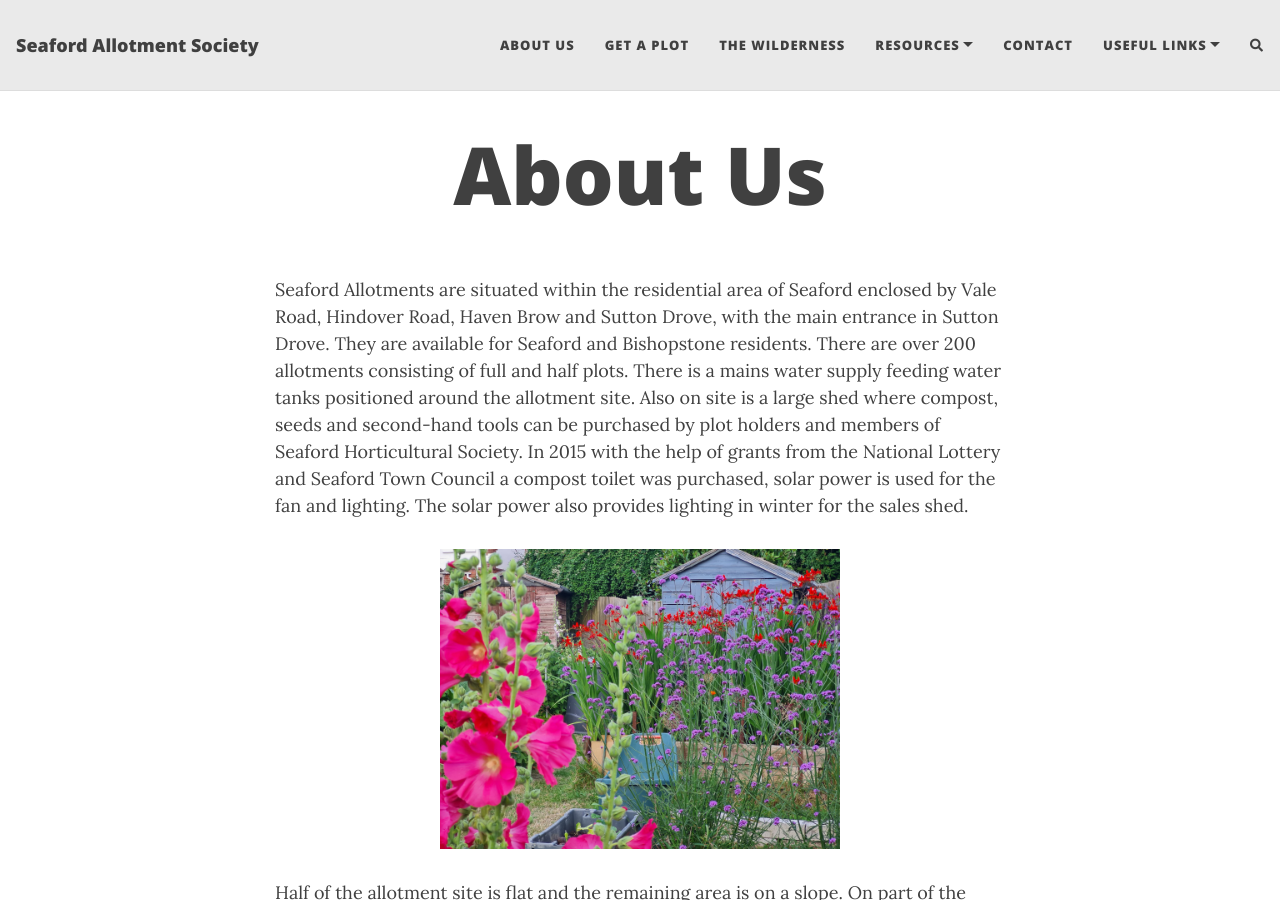
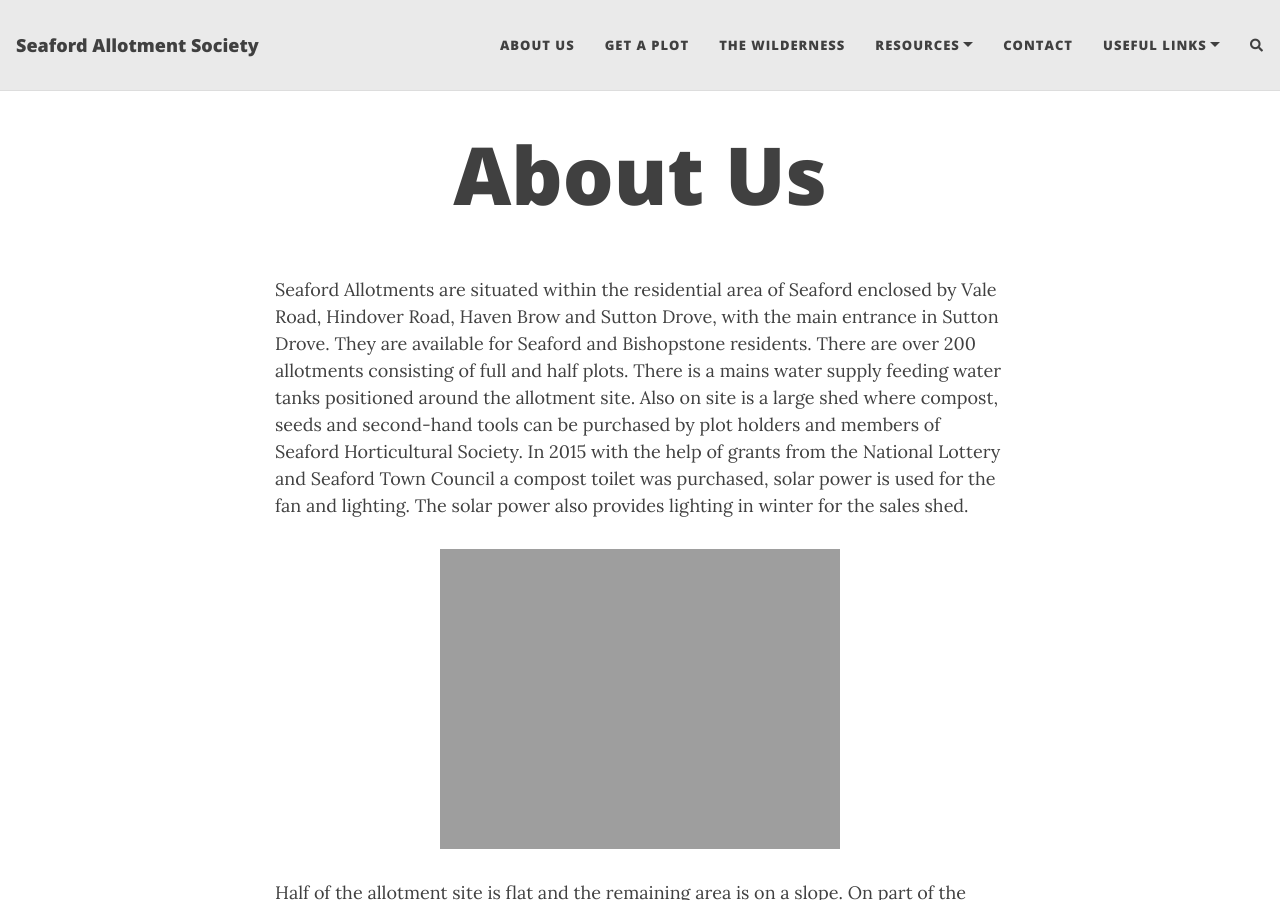
Before and after one commit to Croftie48/salg.github.io, a Jekyll site: the page built from aboutme.md, in a window 1280 px wide and 900 px high. Built offline with Jekyll 4.4.1, drawn with Linux system fonts in a browser that asks for light colours; nearby versions of some CDN libraries; comment, search, counter and statistics services are not loaded.

Commit message:
Update aboutme.md

```diff
--- a/aboutme.md
+++ b/aboutme.md
@@ -8,7 +8,7 @@
 There are over 200 allotments consisting of full and half plots. There is a mains water supply feeding water tanks positioned around the allotment site. Also on site is a large shed where compost, seeds and second-hand tools can be purchased by plot holders and members of Seaford Horticultural Society. In 2015 with the help of grants from the National Lottery and Seaford Town Council a compost toilet was purchased, solar power is used for the fan and lighting. The solar power also provides lighting in winter for the sales shed.
 
 <p align="center">
-  <img width="400" height="300" src="https://croftie48.github.io/salg.github.io/assets/img/photo6.jpg">
+  <img width="400" height="300" src="https://croftie48.github.io/salg.github.io/assets/img/carrot.jpg">
 </p>
 
 Half of the allotment site is flat and the remaining area is on a slope. On part of the land on the Vale Road boundary a line of native British trees were planted as whips in 2015 which now provides excellent autumnal colour and a home for birds and other wildlife. This protects a conservation area of a wildflower meadow and micro orchard. There is also a Hazel Copse surrounded by a dead hedge also providing a home for wildlife. This was all achievable with the help of the grants and our volunteers.
```
